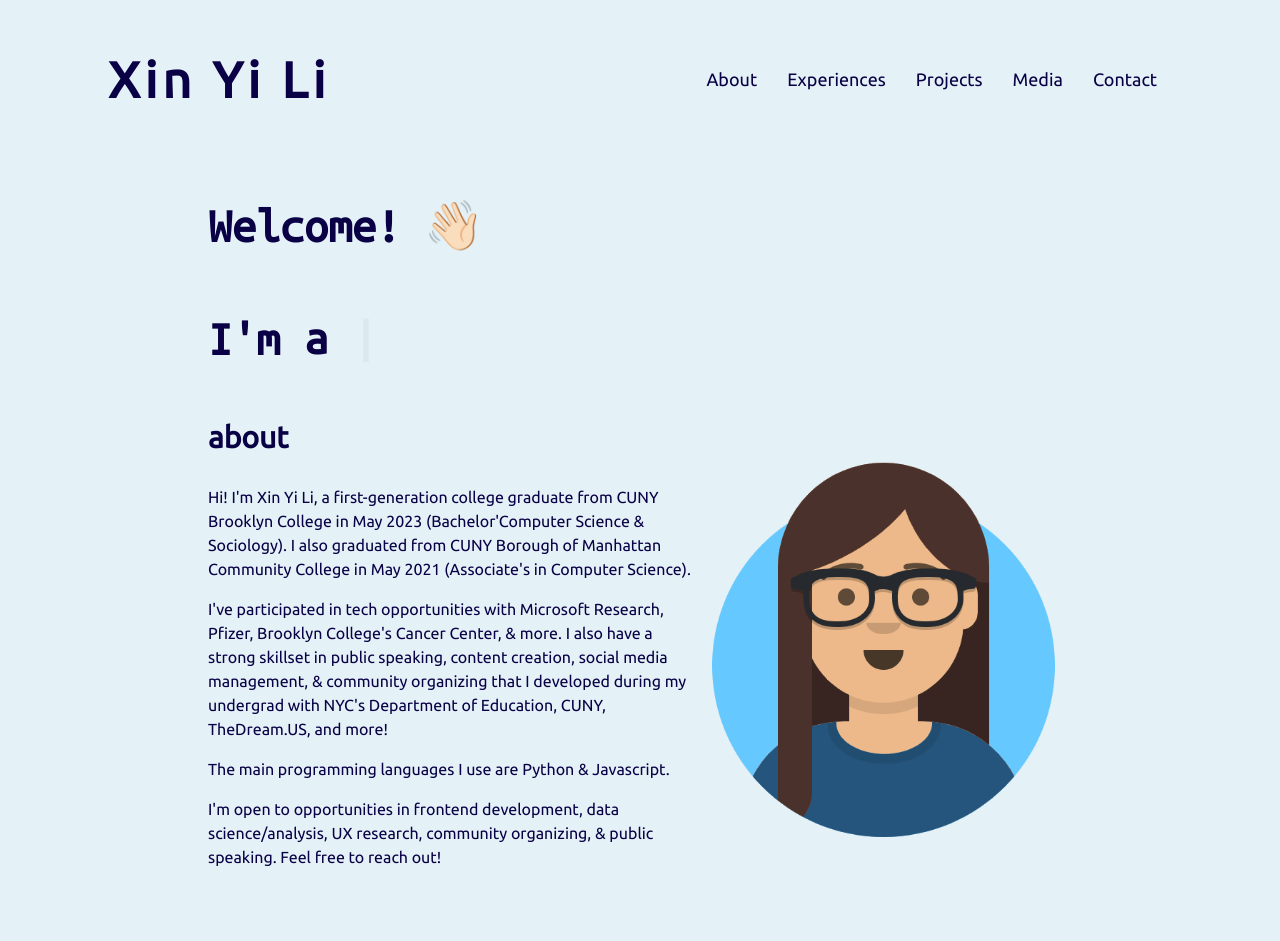
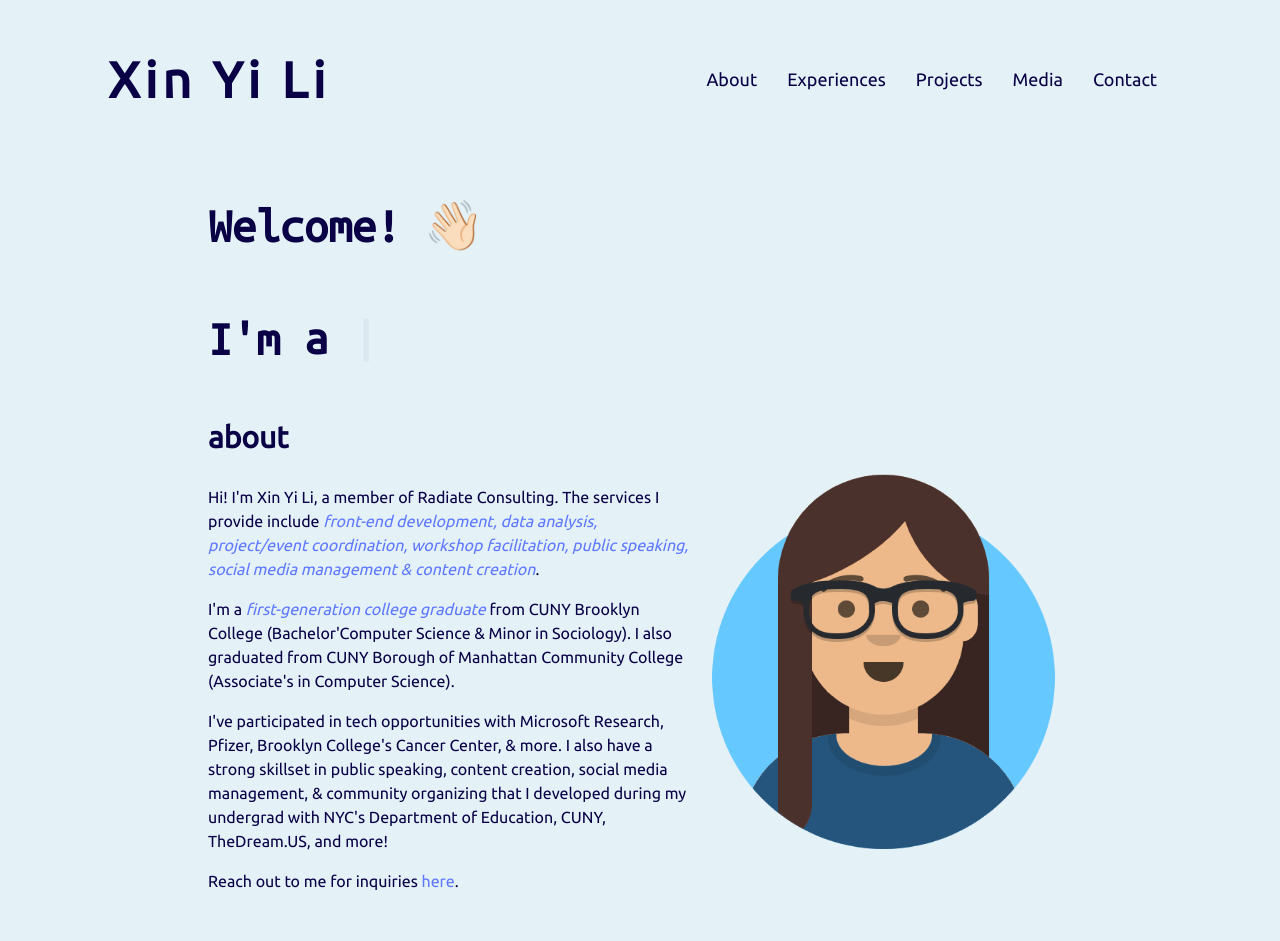
Before and after one commit to lixin-source/lixin-folio, a React (Vite) app: page / in a window 1280 px wide. Shown: the top 941 px of the page. Built offline with nearby package versions, Linux system fonts and the light colour scheme.

Commit message:
Edited about & type

```diff
--- a/src/App.css
+++ b/src/App.css
@@ -85,6 +85,11 @@ nav a:hover {
   padding-right: 200px;
   max-width: 400px;
   max-height: 400px;
+}
+
+.aboutHere {
+  color:#5E79FF;
+  text-decoration: none;
 }
 
 /* ListItem */
--- a/src/App.jsx
+++ b/src/App.jsx
@@ -75,16 +75,20 @@ function App() {
         <div className='aboutLeft'>
           <h1>about</h1>
           <div className='aboutText'>
-          <p> Hi! I&apos;m Xin Yi Li, a first-generation college graduate from CUNY Brooklyn College in May 2023 (Bachelor&apos;Computer Science & Sociology).
-          I also graduated from CUNY Borough of Manhattan Community College in May 2021 (Associate&apos;s in Computer Science).
+          <p>
+      Hi! I&apos;m Xin Yi Li, a member of Radiate Consulting. The services I provide include{' '}
+      <span style={{ color: '#5E79FF', fontStyle: 'italic' }}>
+        front-end development, data analysis, project/event coordination, workshop facilitation, public speaking, social media management & content creation
+      </span>
+    .</p>
+
+          <p> I&apos;m a <span style={{ color: '#5E79FF', fontStyle: 'italic' }}>first-generation college graduate</span> from CUNY Brooklyn College (Bachelor&apos;Computer Science & Minor in Sociology).
+          I also graduated from CUNY Borough of Manhattan Community College (Associate&apos;s in Computer Science).
           </p>
-          <p> I&apos;ve participated in tech opportunities with Microsoft Research, Pfizer, Brooklyn College&apos;s Cancer Center, & more. I also have a strong skillset in public speaking, content creation, social media management, & community organizing that I developed
+            <p> I&apos;ve participated in tech opportunities with Microsoft Research, Pfizer, Brooklyn College&apos;s Cancer Center, & more. I also have a strong skillset in public speaking, content creation, social media management, & community organizing that I developed
             during my undergrad with NYC&apos;s Department of Education, CUNY, TheDream.US, and more!
           </p>
-          <p>
-            The main programming languages I use are Python & Javascript.
-          </p>
-          <p> I&apos;m open to opportunities in frontend development, data science/analysis, UX research, community organizing, & public speaking. Feel free to reach out!</p>
+          <p> Reach out to me for inquiries <a href="#contact" className='aboutHere'>here</a>. </p>
           </div>
         </div>
         <img src={aboutimg} className='aboutimg'/>
@@ -109,6 +113,7 @@ function App() {
       <div className='expSection'>
         <h1>experiences</h1>
         <div className='timeline'>
+
           <ListItem title='Event & Programs Intern @ Asiyah Women&apos; Center' content='
           Assisted in the planning, coordination, & execution of events, ensuring seamless logistics & a positive attendee experience.
           Collaborated with cross-functional teams to develop event concepts & themes.
--- a/src/components/Type.jsx
+++ b/src/components/Type.jsx
@@ -12,8 +12,9 @@ function Type() {
             options={{
               strings: [
                 "a Web Developer",
-                "a UX/UI Designer",
                 "a Data Scientist",
+                "a Project Manager",
+                "a Facilitator & Speaker",
                 "an Advocate",
               ],
               autoStart: true,
```
